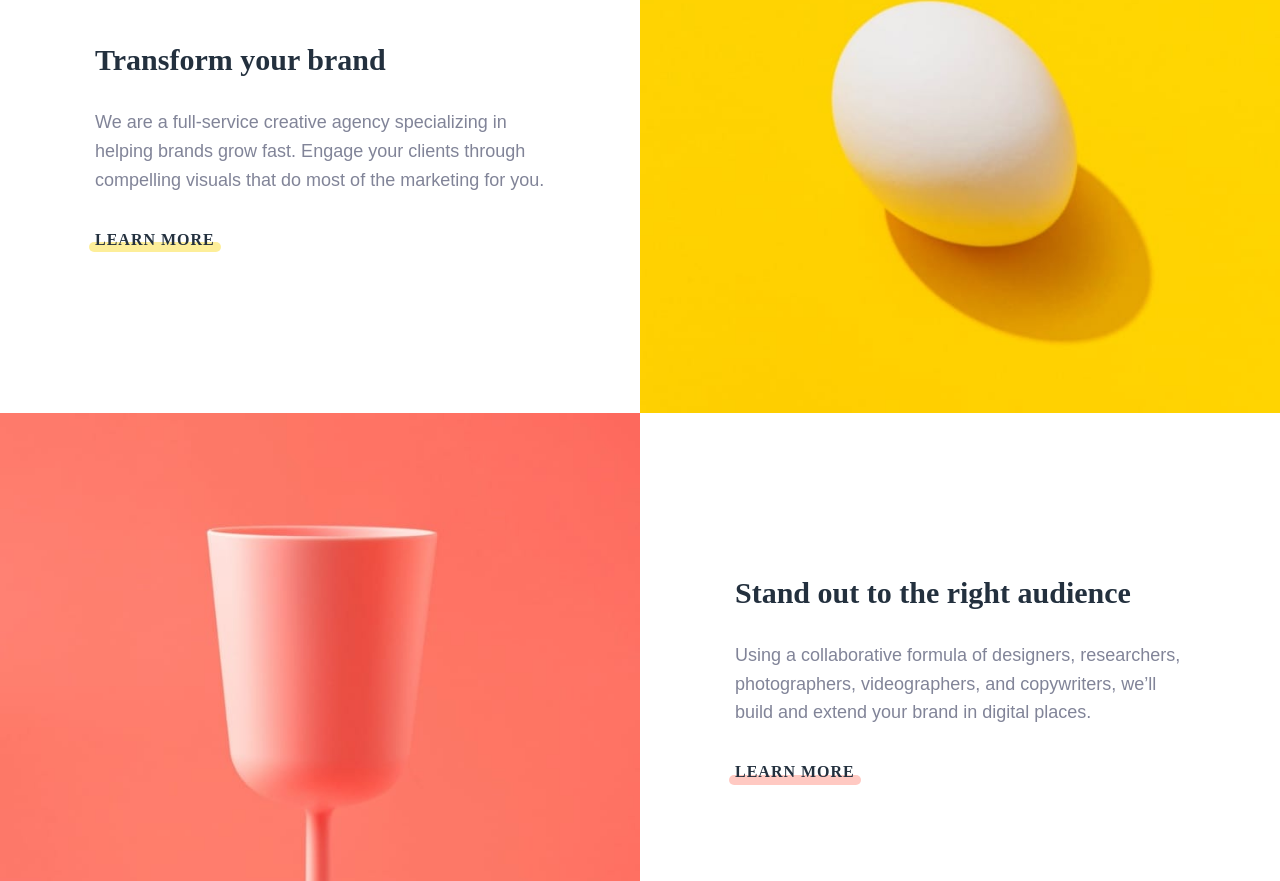
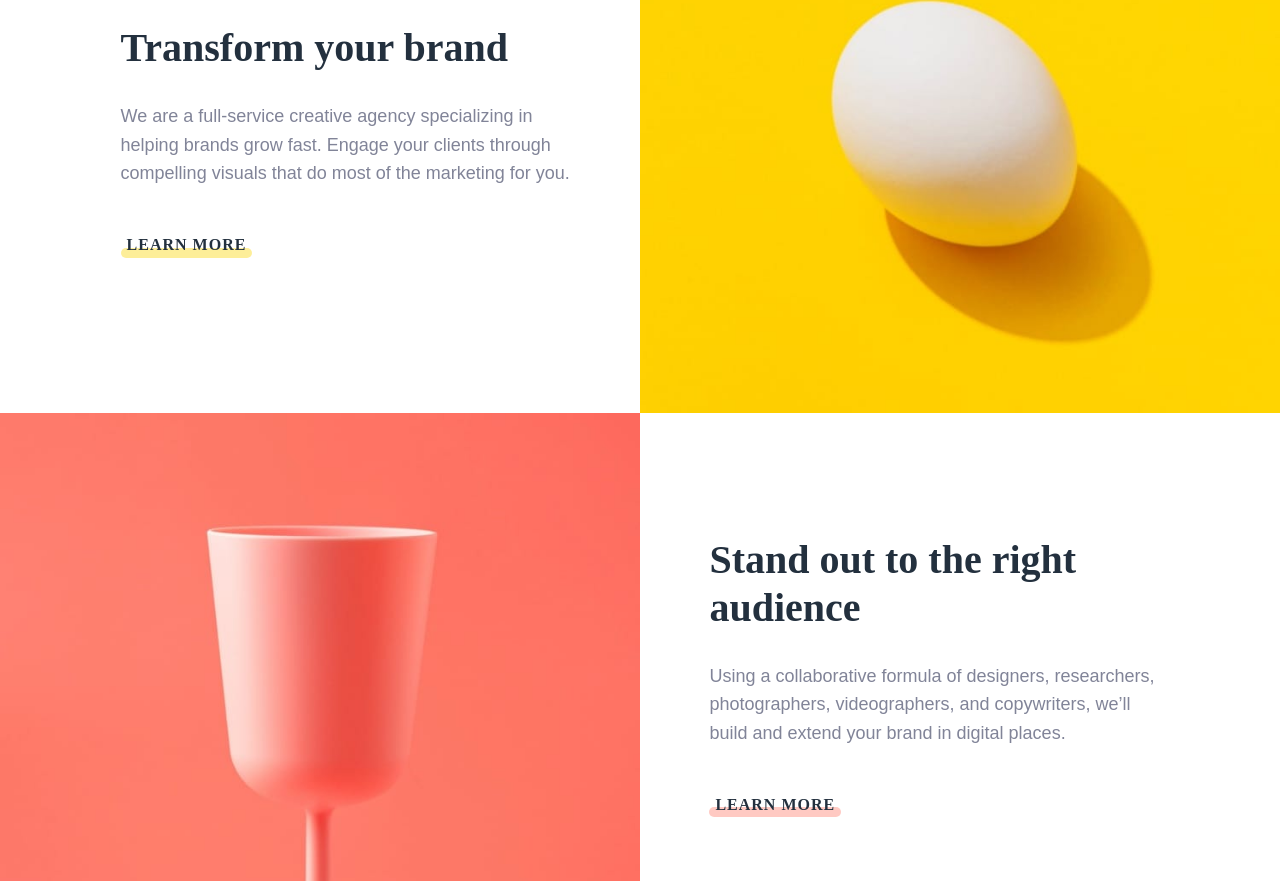
Before and after one commit to byronbyron/sunnyside-agency-landing-page, a website: page index.html in a window 1280 px wide. Shown: the part 839-1720 px from the top of the page. Drawn offline with Linux system fonts and the light colour scheme; a web font is replaced by a local one.

Commit message:
Small styling tweaks to headings and spacing

```diff
--- a/index.html
+++ b/index.html
@@ -100,7 +100,7 @@
 
     <nav class="header__navbar navbar navbar-expand-lg">
       <div class="container-fluid">
-        <a class="navbar-brand" href="#">
+        <a class="navbar-brand ms-lg-2" href="#">
           <img src="./images/logo.svg" alt="Sunnyside" class="header__logo" width="170" height="33">
         </a>
 
@@ -167,7 +167,7 @@
         </div>
 
         <div class="col-lg-6 bg-white">
-          <div class="p-10 text-center text-lg-start d-flex flex-column justify-content-center h-100">
+          <div class="p-10 p-10--right text-center text-lg-start d-flex flex-column justify-content-center h-100">
             <div class="col-inner">
               <h2 class="mb-30">Stand out to the right audience</h2>
 
--- a/src/scss/components/_base.scss
+++ b/src/scss/components/_base.scss
@@ -22,6 +22,16 @@ h3 {
     @include media-breakpoint-up(sm) {
         padding: 20% 10% 15%;
     }
+
+    @include media-breakpoint-up(lg) {
+        padding: 18% 2% 15% 10%;
+    }
+}
+
+.p-10--right {
+    @include media-breakpoint-up(lg) {
+        padding: 19% 10% 15% 2%;
+    }
 }
 
 .col-inner {
@@ -31,6 +41,10 @@ h3 {
 
     h2 {
         font-size: 1.875rem;
+
+        @include media-breakpoint-up(lg) {
+            font-size: 2.5rem;
+        }
     }
 
     p {
@@ -43,7 +57,8 @@ h3 {
     font-size: 1rem;
     font-weight: 900;
     display: inline-block;
-    padding: 1rem 0;
+    margin-top: 0.75rem;
+    padding: 1rem 0.375rem;
     color: $very-dark-desaturated-blue;
     text-transform: uppercase;
     letter-spacing: 0.0625rem;
@@ -58,8 +73,8 @@ h3 {
         border-radius: 5px;
         position: absolute;
         bottom: 1rem;
-        left: -0.375rem;
-        right: -0.375rem;
+        left: 0;
+        right: 0;
         opacity: 0.4;
         transition: opacity 0.15s ease-in-out;
     }
--- a/src/scss/components/_header.scss
+++ b/src/scss/components/_header.scss
@@ -16,7 +16,7 @@
     align-items: baseline;
 
     @include media-breakpoint-up(lg) {
-        padding-top: 1.875rem;
+        padding-top: 2rem;
     }
 }
 
@@ -44,6 +44,10 @@
 
 .header__navbar-collapse {
     z-index: 100;
+
+    @include media-breakpoint-up(lg) {
+        margin-right: 1.5rem;
+    }
 }
 
 .header__navbar-nav {
--- a/src/scss/components/_testimonials.scss
+++ b/src/scss/components/_testimonials.scss
@@ -3,6 +3,10 @@
 
     @include media-breakpoint-up(md) {
         padding: 10% 0;
+    }
+
+    @include media-breakpoint-up(lg) {
+        padding: 8% 0;
     }
 }
 
```
Also changed, not shown: css/app.css.
